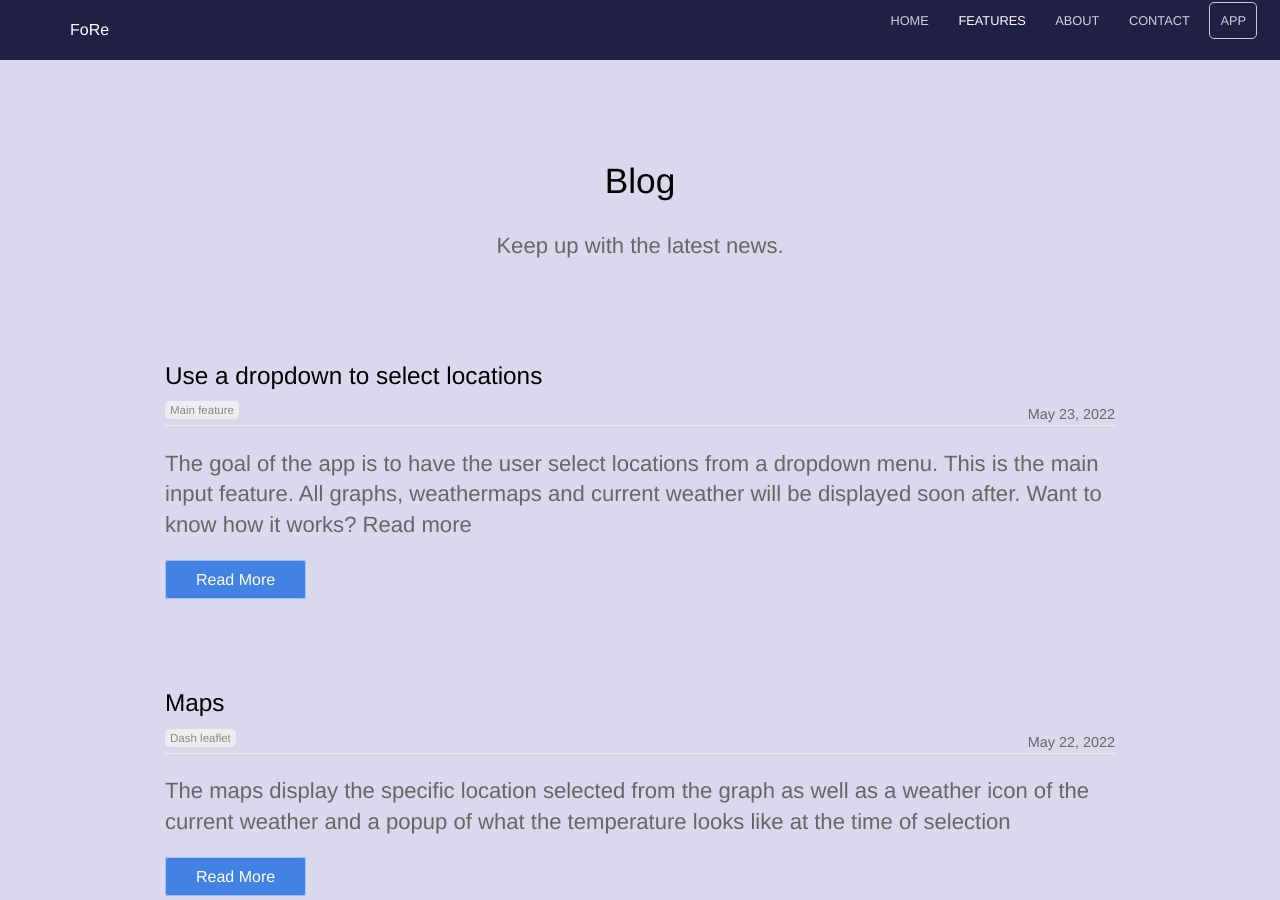
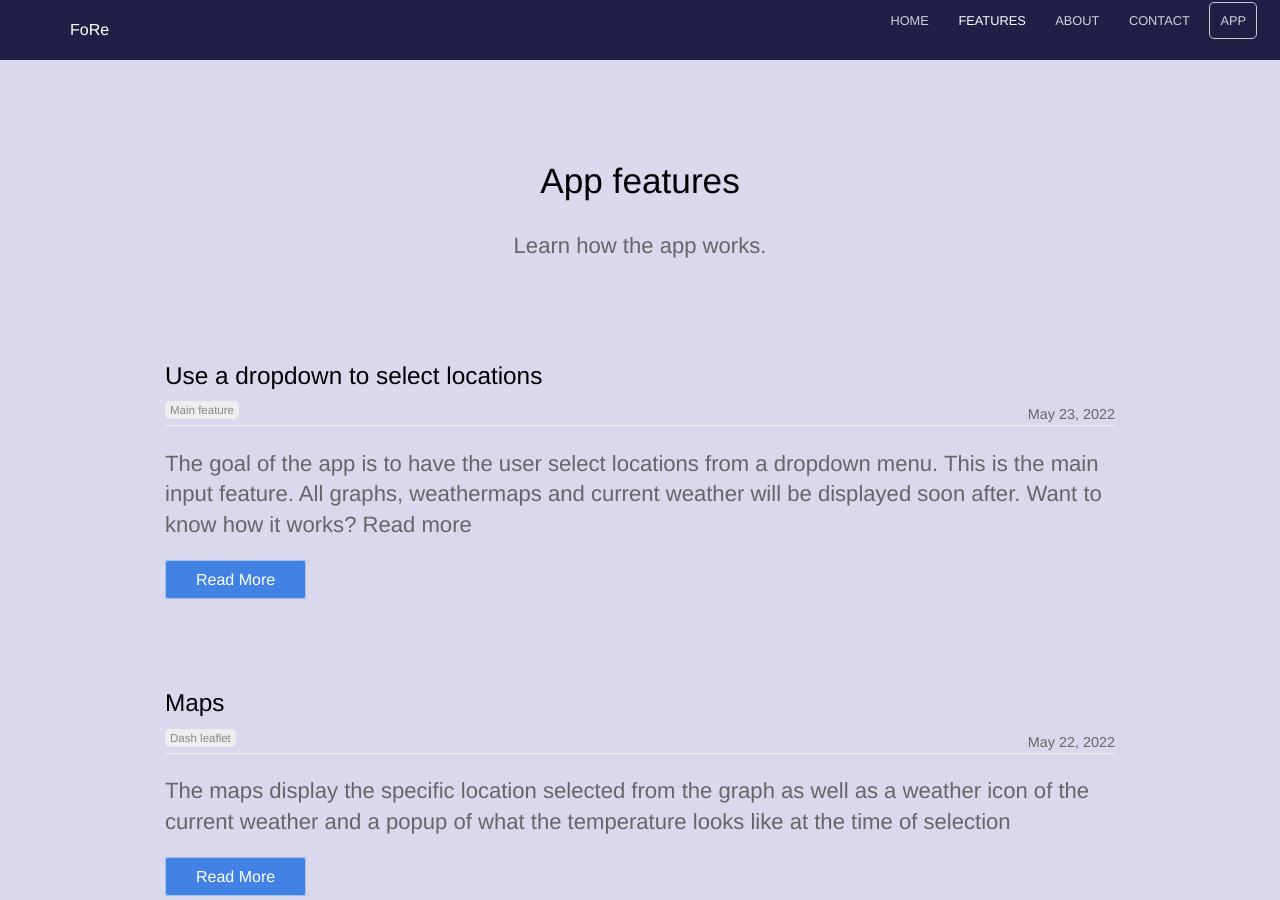
Before and after one commit to Her-o1/my_landing_page, a Jekyll site: the page built from blog/index.html, in a window 1280 px wide and 900 px high. Built offline with Jekyll 4.4.1, drawn with Linux system fonts in a browser that asks for light colours; the list of posts is cut into pages by our own code.

Commit message:
Update index.html

```diff
--- a/blog/index.html
+++ b/blog/index.html
@@ -1,6 +1,6 @@
 ---
-title: Blog
-description: Keep up with the latest news.
+title: App features
+description: Learn how the app works.
 ---
 
 <div class="text-container">
```
